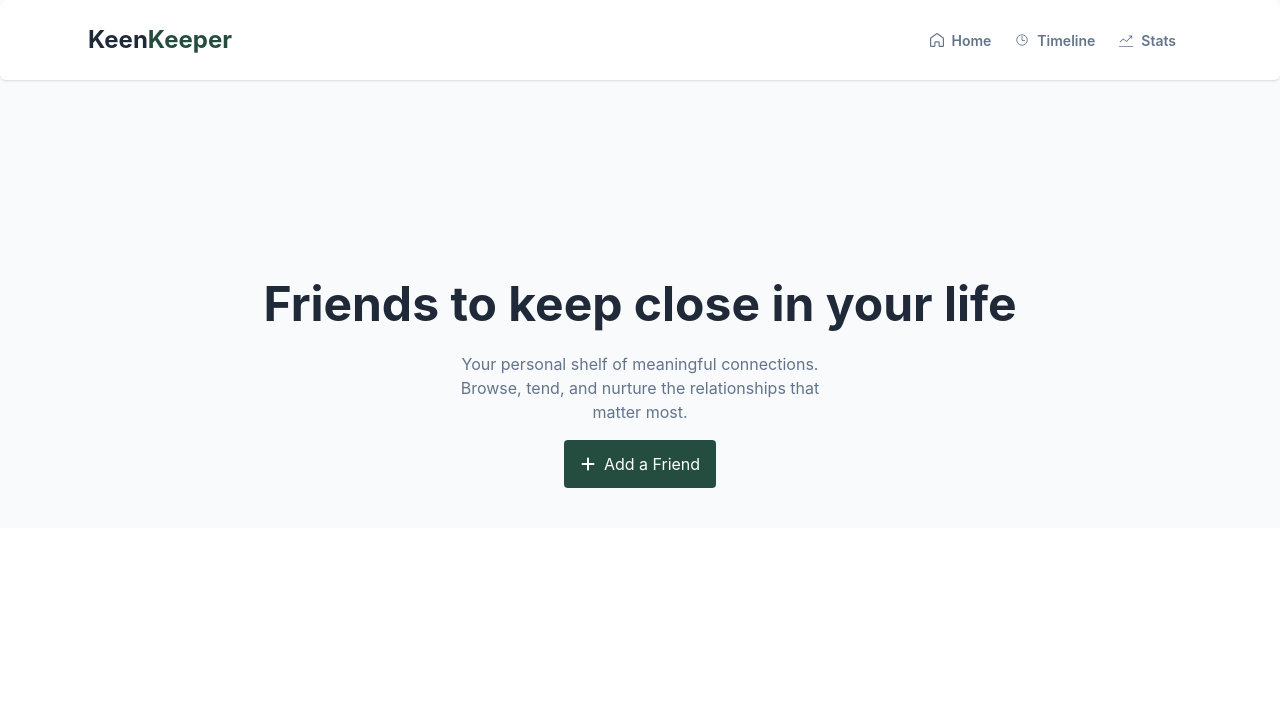
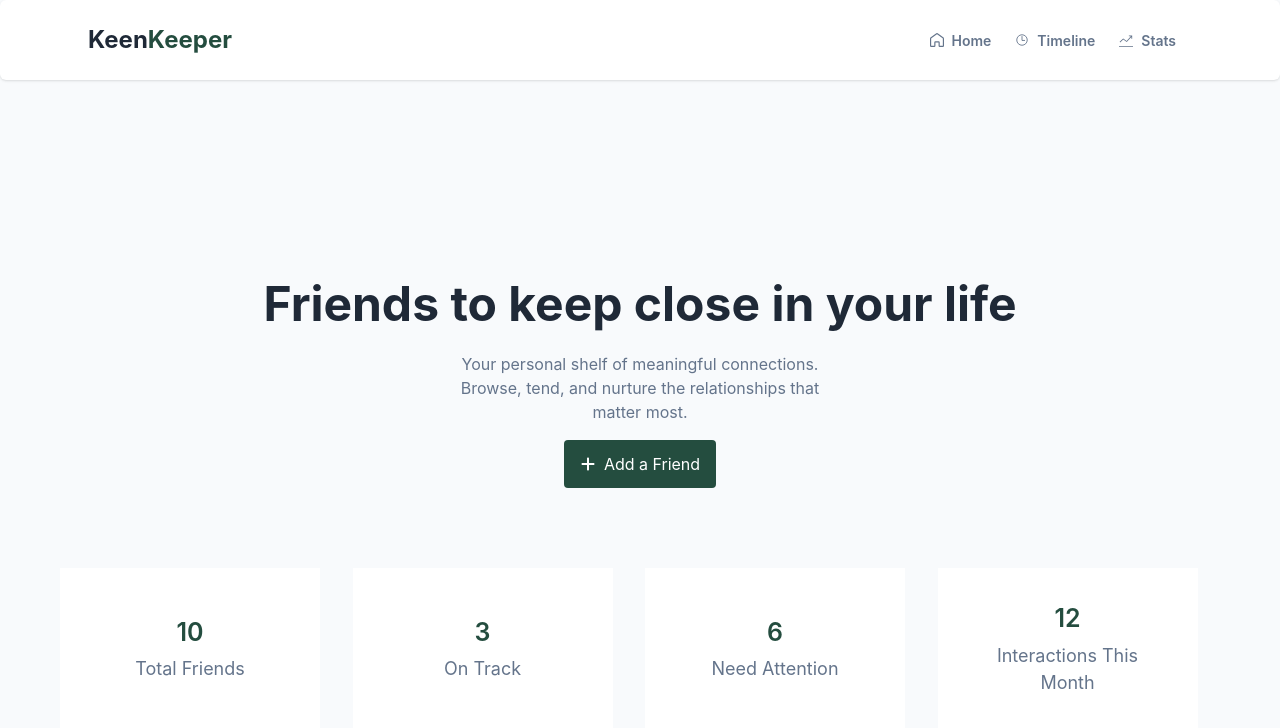
Before and after one commit to abdul-korim-web/keenkeeper, a React (Vite) app: page / in a window 1280 px wide. Shown: the top 728 px of the page. Built offline with nearby package versions, Linux system fonts and the light colour scheme.

Commit message:
counter card secton added

```diff
--- /dev/null
+++ b/src/Components/CounterCard.jsx
@@ -0,0 +1,36 @@
+import React from 'react';
+
+const CounterCard = () => {
+    const counterData = [
+        {
+            name:"Total Friends",
+            count:10
+        },
+        {
+            name:"On Track",
+            count:3
+        },
+        {
+            name:"Need Attention",
+            count:6
+        },
+        {
+            name:"Interactions This Month",
+            count:12
+        },
+
+    ]
+    return (
+        <div className='py-10 px-5 grid grid-cols-2 md:grid-cols-4  justify-center    px-5 gap-[10px] max-w-[1200px] mx-auto'>
+           {counterData?.map((item,index)=>(
+            <div key={index} className='bg-white p-[32px] flex flex-col justify-center items-center space-y-1 max-w-[260px]'>
+                <h2 className='text-[25px] font-semibold text-[#244d3f]'>{item?.count}</h2>
+                <p className='text-[18px] text-[#64748b] text-center'>{item?.name}</p>
+
+            </div>
+           ))}
+        </div>
+    );
+}
+
+export default CounterCard;
--- a/src/HomeLagout/HomeLagout.jsx
+++ b/src/HomeLagout/HomeLagout.jsx
@@ -1,10 +1,12 @@
 import React from 'react';
 import Hero from '../Components/Hero';
+import CounterCard from '../Components/CounterCard';
 
 const HomeLagout = () => {
     return (
         <div>
             <Hero/>
+            <CounterCard/>
         </div>
     );
 }
```
